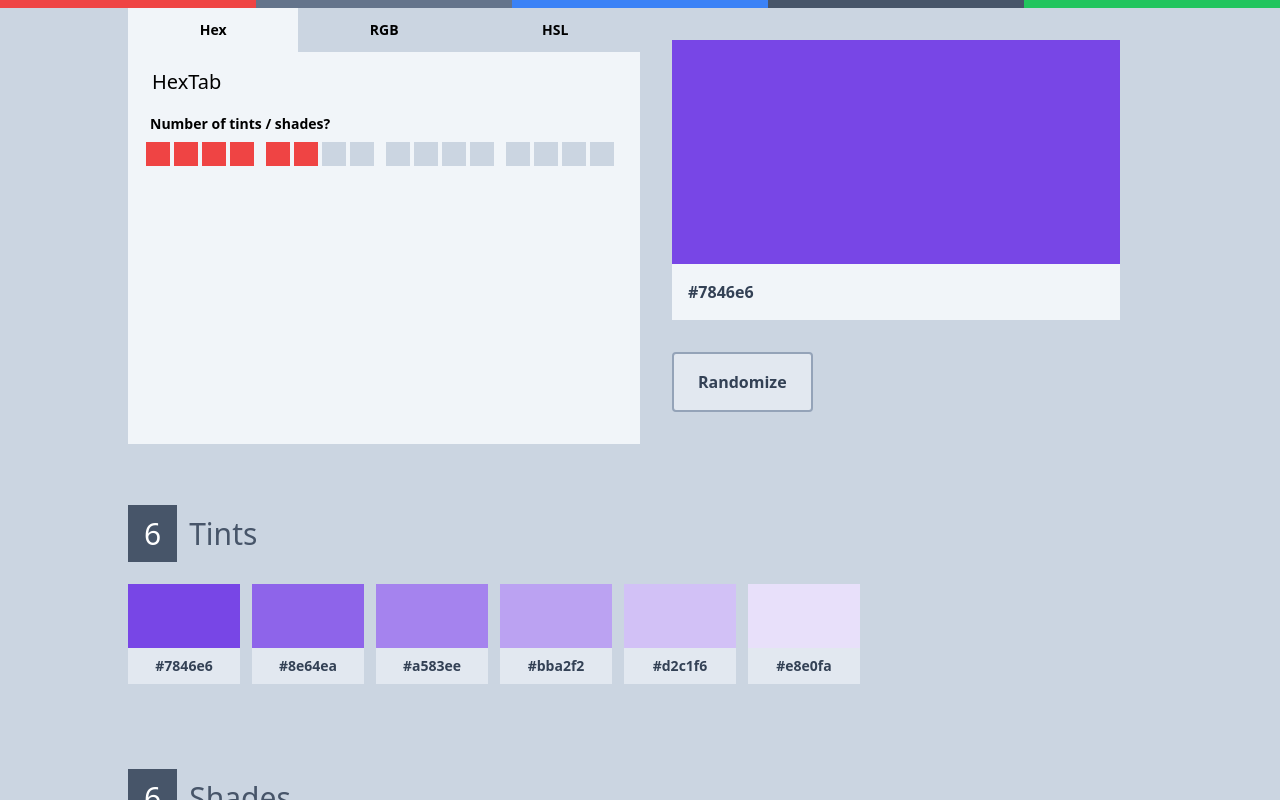
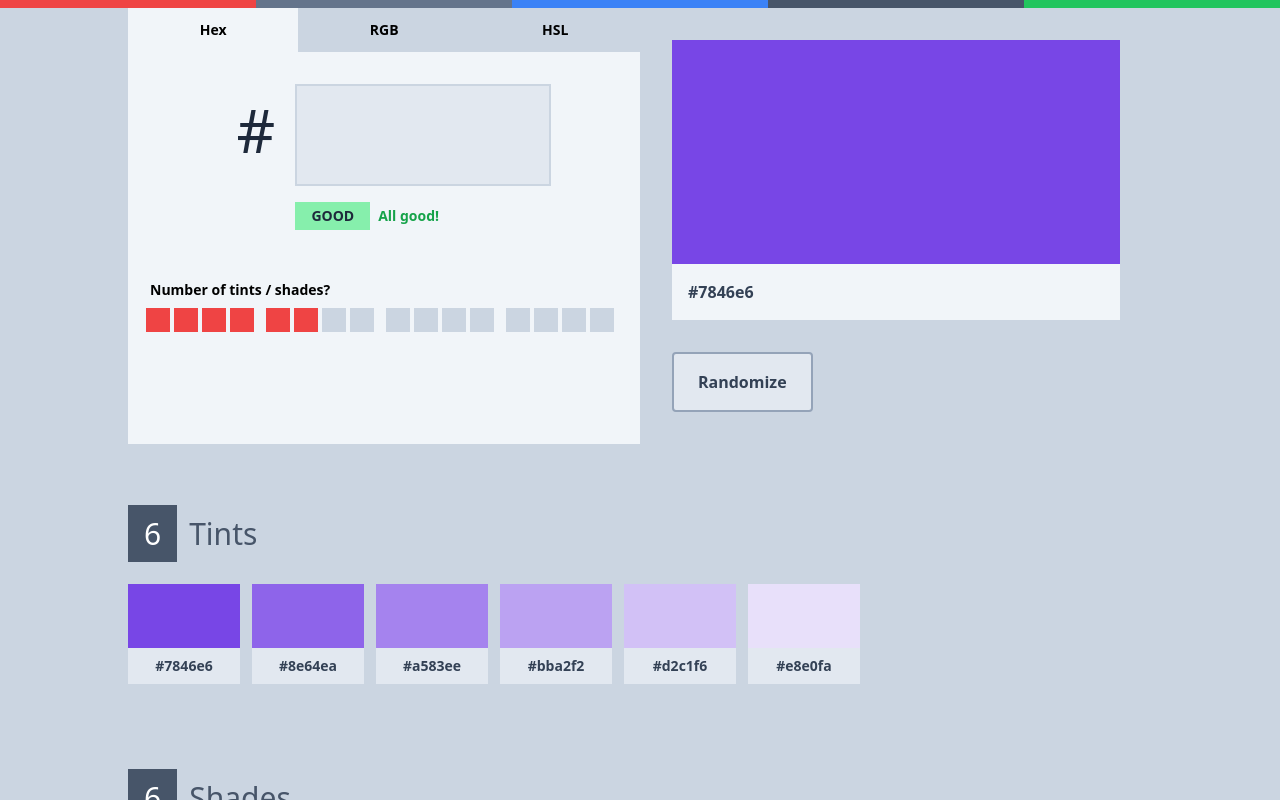
Before and after one commit to reactry/shades, a React (Create React App) app: page / in a window 1280 px wide. Both pictures are taken after a click on the element "Hex". Shown: the top 800 px of the page. Built offline with nearby package versions, Linux system fonts and the light colour scheme.

Commit message:
Added hexInput * showing error messages * not yet updating color

```diff
--- a/src/MainComponent/Input/HexTab.js
+++ b/src/MainComponent/Input/HexTab.js
@@ -1,10 +1,45 @@
+import React from 'react';
 
 
 
 export default function HexTab ({}) {
+	let [error, setError] = React.useState(false);
+
+	function handleHexInputChange (e) {
+		let hexInput = e.target.value.toLowerCase();
+		for (let c of hexInput) {
+			let x = parseInt(c, 16);
+			if (x.toString(16) !== c) {
+				setError(`Invalid hex character: '${c}'`);
+				return;
+			}
+		}
+
+		if (hexInput.length !== 3 && hexInput.length !== 6) {
+			setError("Input must have 3/6 chars");
+		} else {
+			setError(false);
+		}
+	}
+
 	return (
 		<div className="HexTab">
-			<h1 className="text-xl px-6">HexTab</h1>
+			<div className="flex text-6xl text-slate-800 px-4 py-4 justify-center">
+				<div>
+					<div className="px-5 py-4">#</div>
+				</div>
+				<div>
+					<input type="text" onChange={handleHexInputChange} maxlength="6"
+						className="w-64 bg-slate-200 border-2 border-slate-300 w-inherit outline-none focus:border-blue-600 px-4 py-2" />
+					<div className="py-4 text-sm font-bold flex">
+						{error ? <div className="px-4 py-1 bg-red-300">BAD</div> : <div className="px-4 py-1 bg-green-300">GOOD</div>}
+						<div className="w-2"></div>
+						<div className={"py-1" + (error ? " text-red-600" : " text-green-600")}>
+							{error ? error : "All good!"}
+						</div>
+					</div>
+				</div>
+			</div>
 		</div>
 	);
 }
```
